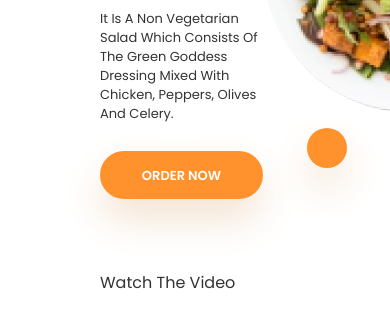
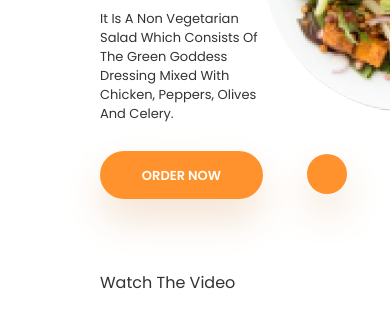
Before and after one commit to matteo-nini/foodspin, a plain HTML site: page index.html in a window 390 px wide. Shown: the part 507-834 px from the top of the page. Drawn offline with Linux system fonts and the light colour scheme.

Commit message:
[UPDATE] Media Queries

```diff
--- a/assets/css/media_query.css
+++ b/assets/css/media_query.css
@@ -1,4 +1,4 @@
-@media screen and (max-height: 736px) {
+@media screen and (max-height: 700px) {
   .spinner__container {
     top: -100%;
   }
--- a/assets/css/style.css
+++ b/assets/css/style.css
@@ -83,7 +83,7 @@
   display: flex;
   justify-content: space-between;
   position: absolute;
-  bottom: 20%;
+  bottom: 17%;
   right: 11%;
 }
 
```
